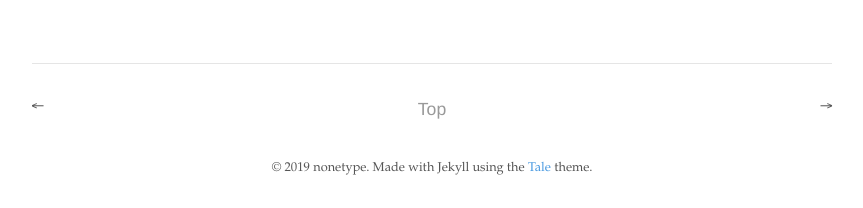
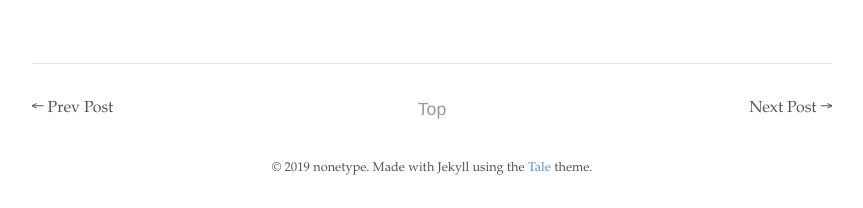
Before and after one commit to nonetype/old-blog-repo, a Jekyll site: the page built from _posts/2019-09-18-Raise-network-interface-slow.md, in a window 1280 px wide. Shown: the part 900-1108 px from the top of the page, without its empty margins (208-1071 px from the left). Built offline with Jekyll 4.4.1, drawn with Linux system fonts in a browser that asks for light colours; some web fonts are replaced.

Commit message:
Updated next,prev button

```diff
--- a/_layouts/post.html
+++ b/_layouts/post.html
@@ -30,10 +30,10 @@ layout: default
 
 <div class="pagination">
   {% if page.next.url %}
-    <a href="{{ page.next.url | prepend: site.baseurl }}" class="left arrow">&#8592;</a>
+    <a href="{{ page.next.url | prepend: site.baseurl }}" class="left arrow">&#8592; Prev Post</a>
   {% endif %}
   {% if page.previous.url %}
-    <a href="{{ page.previous.url | prepend: site.baseurl }}" class="right arrow">&#8594;</a>
+    <a href="{{ page.previous.url | prepend: site.baseurl }}" class="right arrow">Next Post &#8594;</a>
   {% endif %}
 
   <a href="#" class="top">Top</a>
```
